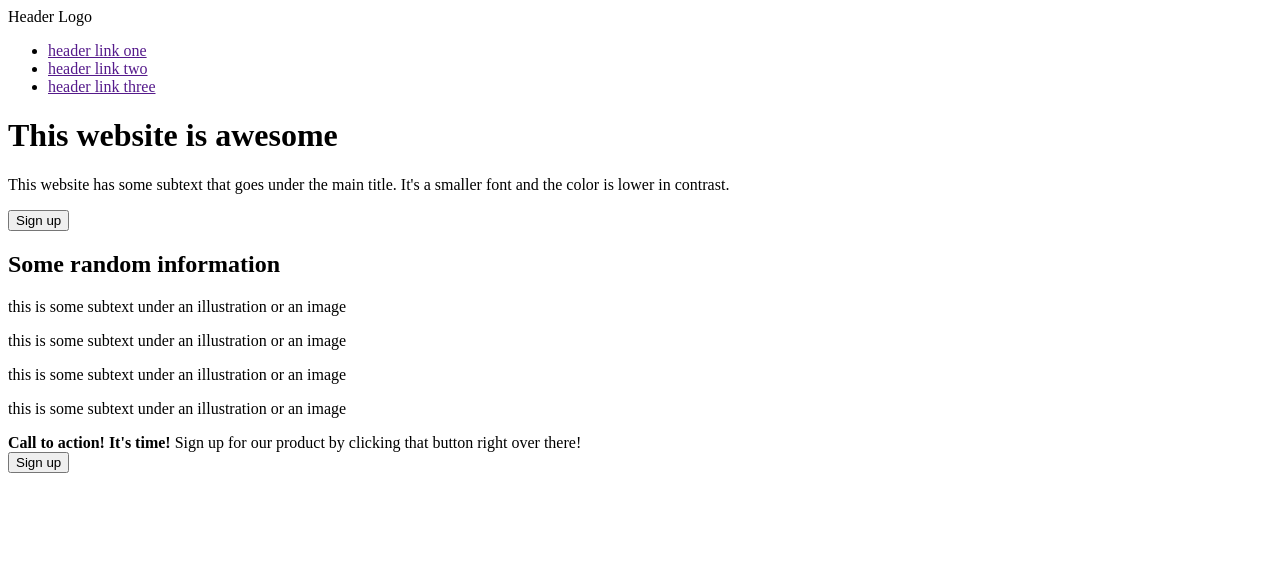
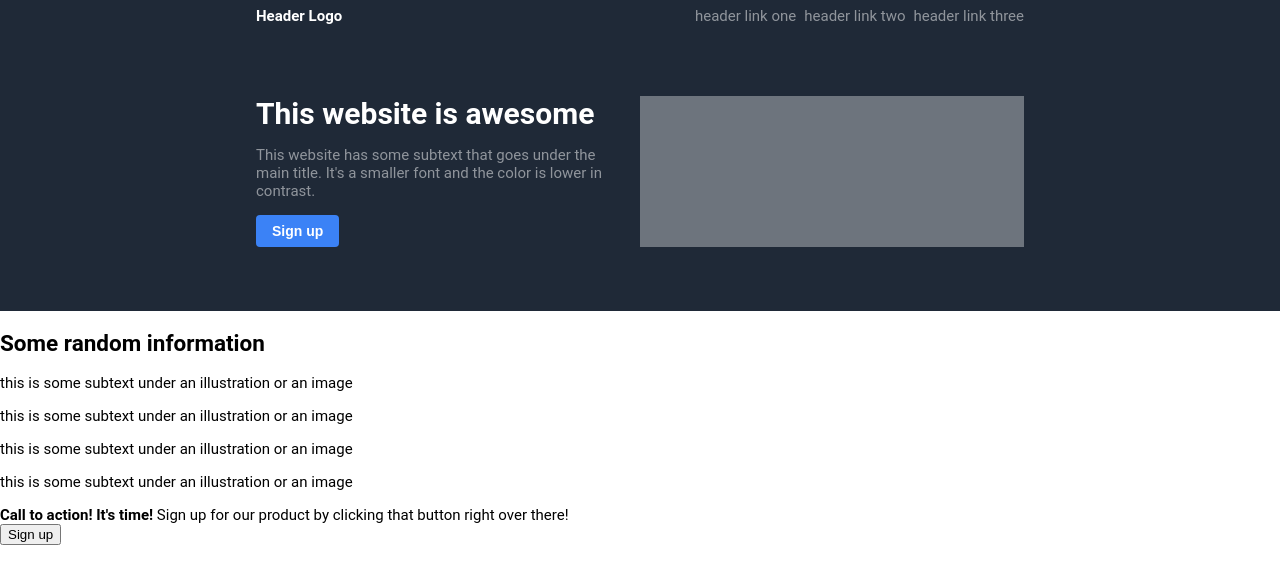
Before and after one commit to nGonium/odin_projects, a plain HTML site: page odin-landing/index.html in a window 1280 px wide. Drawn offline with Linux system fonts and the light colour scheme.

Commit message:
Style header and hero

```diff
--- a/odin-landing/index.html
+++ b/odin-landing/index.html
@@ -6,9 +6,11 @@
     <meta name="viewport" content="width=device-width, initial-scale=1.0">
     <title>Landing page</title>
     <base href="/odin-landing/">
+    <link rel="stylesheet" href="style.css">
 </head>
 <body>
     <div class="header">
+        <div class="wrap">
             <div class="logo">Header Logo</div>
             <ul class="header-links">
                 <li><a href="">header link one</a></li>
@@ -16,13 +18,16 @@
                 <li><a href="">header link three</a></li>
             </ul>
         </div>
+    </div>
     <div class="hero">
+        <div class="wrap">
             <div class="hero-text">
                 <h1>This website is awesome</h1>
                 <p>This website has some subtext that goes under the main title. It's a smaller font and the color is lower in contrast.</p>
                 <button>Sign up</button>
             </div>
             <div class="hero-image"></div>
+        </div>
     </div>
     <div class="info">
         <h2>Some random information</h2>
--- /dev/null
+++ b/odin-landing/style.css
@@ -0,0 +1,83 @@
+html {
+    box-sizing: border-box;
+    font-family: Roboto, Oxygen, Ubuntu, Cantarell, 'Open Sans', 'Helvetica Neue', sans-serif;
+    font-size: 15px;
+}
+* {
+    box-sizing: inherit;
+}
+
+body {
+    margin: 0;
+}
+
+.wrap {
+    max-width: 800px;
+    margin: auto;
+    padding: 0 16px;
+}
+
+.header, .hero {
+    background-color: #1F2937;
+    color: white;
+}
+
+.header .wrap{
+    height: 32px;
+    display: flex;
+    justify-content: space-between;
+    align-items: center;
+}
+
+.header .logo {
+    font-weight: bold;
+}
+
+.header-links {
+    display: flex;
+    list-style-type: none;
+    padding: 0;
+    margin: 0;
+    gap: 8px;
+}
+
+.header-links li {
+}
+
+.header-links a {
+    color: inherit;
+    text-decoration: none;
+    opacity: 50%;
+}
+
+.hero .wrap {
+    display: flex;
+    flex-direction: row;
+    padding-top: 64px;
+    padding-bottom: 64px;
+    gap: 16px;
+}
+
+.hero-image {
+    background-color: #6D747D;
+    flex: 1 0 50%;
+}
+
+.hero h1 {
+    margin-top: 0;
+    margin-bottom: 0;
+}
+
+.hero p {
+    opacity: 50%;
+}
+
+.hero button {
+    background-color: #3B82F6;
+    border-radius: 4px;
+    border: none;
+    padding: 8px 16px;
+    color: inherit;
+    font-weight: bold;
+    font-size: 14px;
+}
```
Lines whose indentation alone changed are shown as unchanged.
